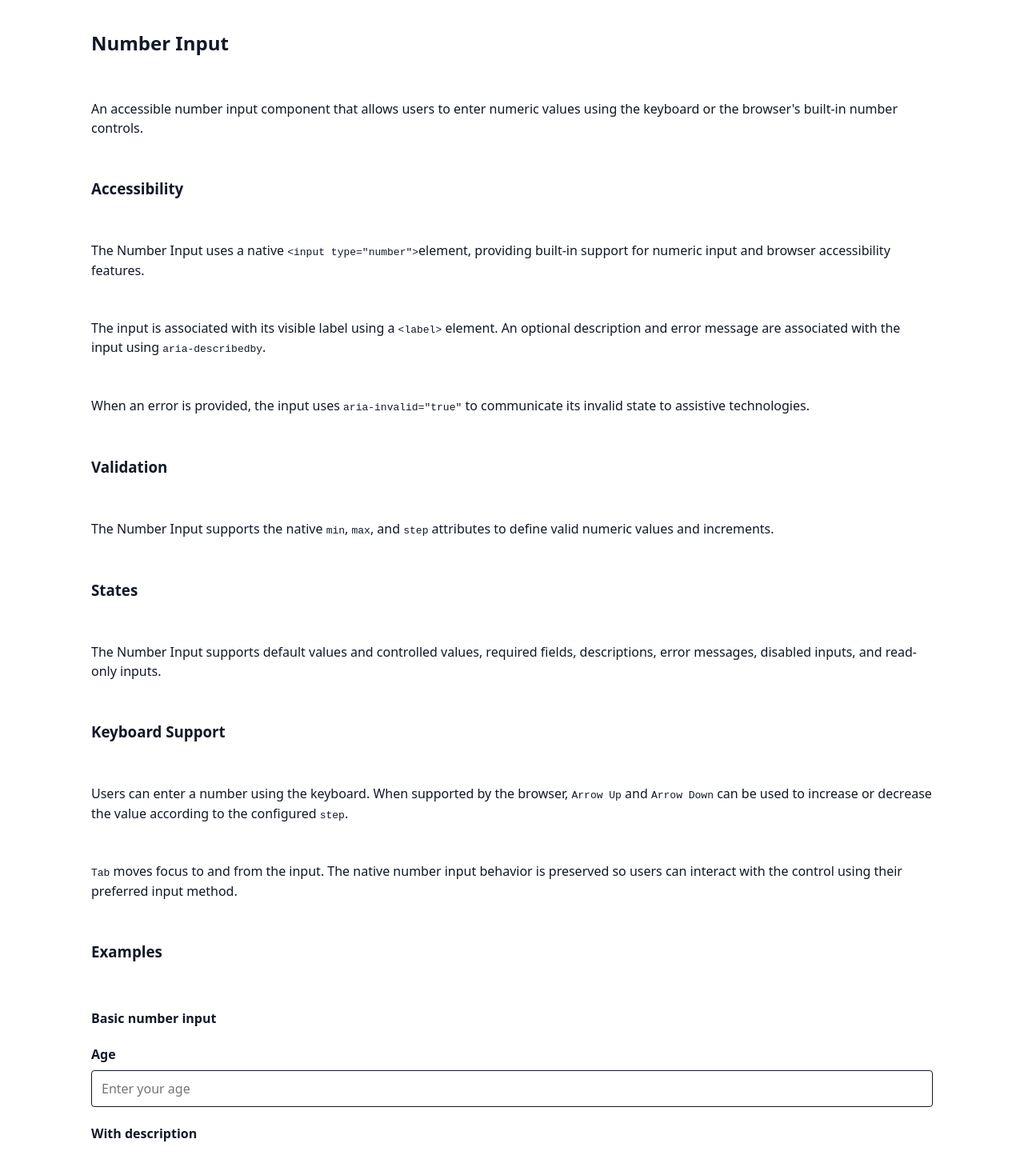
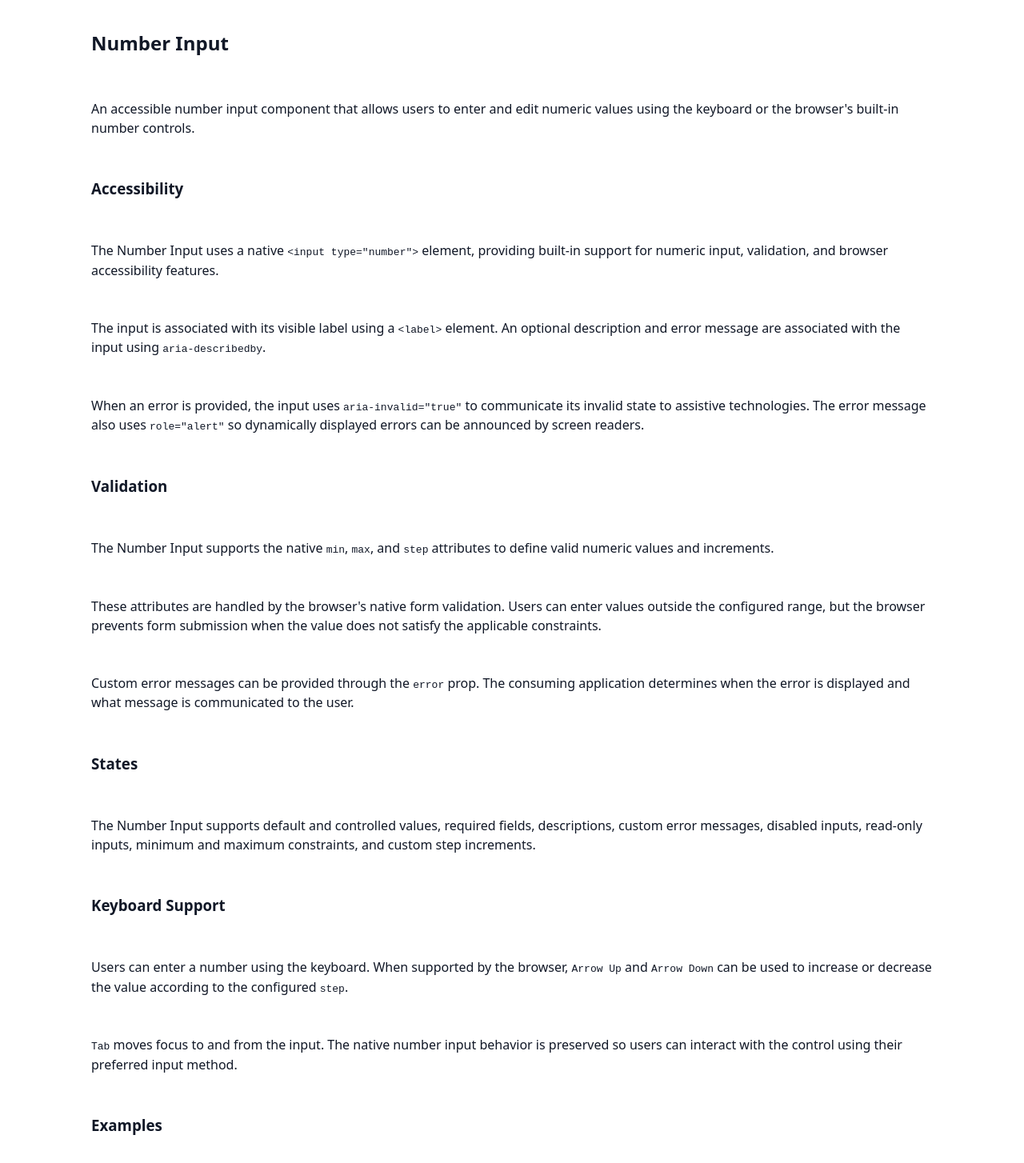
Before and after one commit to rpcorr/accessible-templates, a React (Vite) app: page /form-controls/number-input in a window 1280 px wide. Shown: the part 187-1641 px from the top of the page at 80% size. Built offline with nearby package versions, Linux system fonts and the light colour scheme.

Commit message:
feat(number-input): finalize validation, accessibility, and styling

```diff
--- a/src/components/FormControls/NumberInput/NumberInput.module.css
+++ b/src/components/FormControls/NumberInput/NumberInput.module.css
@@ -1,7 +1,7 @@
 .container {
   display: flex;
   flex-direction: column;
-  gap: 0.5rem;
+  gap: var(--space-2);
 }
 
 .label {
@@ -10,36 +10,38 @@
 
 .description {
   margin: 0;
-  font-size: 0.875rem;
+  font-size: var(--text-sm);
 }
 
 .input {
   width: 100%;
   box-sizing: border-box;
-  padding: 0.625rem 0.75rem;
-  border: 1px solid currentColor;
-  border-radius: 0.25rem;
-  background: inherit;
-  color: inherit;
+  padding: var(--space-3);
+  border: 1px solid var(--color-secondary);
+  border-radius: var(--radius-sm);
+  background-color: var(--color-background);
+  color: var(--color-text);
   font: inherit;
 }
 
 .input:focus-visible {
-  outline: 3px solid currentColor;
+  outline: 3px solid var(--color-focus);
   outline-offset: 2px;
 }
 
 .input:disabled {
   cursor: not-allowed;
-  opacity: 0.5;
+  opacity: 0.6;
 }
 
 .input[readonly] {
+  background-color: var(--color-secondary);
   cursor: default;
 }
 
 .error {
   margin: 0;
-  font-size: 0.875rem;
+  color: var(--color-danger);
+  font-size: var(--text-sm);
   font-weight: 600;
 }
--- a/src/components/FormControls/NumberInput/NumberInput.tsx
+++ b/src/components/FormControls/NumberInput/NumberInput.tsx
@@ -90,7 +90,7 @@ export const NumberInput = forwardRef<HTMLInputElement, NumberInputProps>(
         />
 
         {error && (
-          <p id={errorId} className={styles.error}>
+          <p id={errorId} className={styles.error} role="alert">
             {error}
           </p>
         )}
--- a/src/examples/FormControls/NumberInputExamples.tsx
+++ b/src/examples/FormControls/NumberInputExamples.tsx
@@ -26,6 +26,7 @@ export function NumberInputExamples() {
           description="Enter a quantity between 1 and 10."
           min={1}
           max={10}
+          step={1}
         />
       </div>
 
@@ -98,6 +99,47 @@ export function NumberInputExamples() {
 
         <p aria-live="polite">Current value: {controlledValue || 'empty'}</p>
       </div>
+
+      <div>
+        <h4>Min and Max</h4>
+
+        <form>
+          <NumberInput
+            label="Quantity"
+            name="quantity"
+            description="Enter a quantity between 1 and 10."
+            min={1}
+            max={10}
+          />
+
+          <button type="submit">Submit</button>
+        </form>
+      </div>
+
+      <div>
+        <h4>Step</h4>
+
+        <NumberInput
+          label="Quantity"
+          name="quantity"
+          description="Enter a quantity in increments of 5."
+          min={0}
+          max={100}
+          step={5}
+        />
+      </div>
+
+      <div>
+        <h4>Decimal Step</h4>
+
+        <NumberInput
+          label="Price"
+          name="price"
+          description="Enter a price in increments of 0.25."
+          min={0}
+          step={0.25}
+        />
+      </div>
     </section>
   );
 }
--- a/src/pages/FormControls/NumberInputPage.tsx
+++ b/src/pages/FormControls/NumberInputPage.tsx
@@ -16,18 +16,18 @@ export function NumberInputPage() {
     >
       <main className="stack">
         <p>
-          An accessible number input component that allows users to enter
-          numeric values using the keyboard or the browser's built-in number
-          controls.
+          An accessible number input component that allows users to enter and
+          edit numeric values using the keyboard or the browser's built-in
+          number controls.
         </p>
 
         <h3>Accessibility</h3>
 
         <p>
           The Number Input uses a native{' '}
-          <code>&lt;input type="number"&gt;</code>
-          element, providing built-in support for numeric input and browser
-          accessibility features.
+          <code>&lt;input type="number"&gt;</code> element, providing built-in
+          support for numeric input, validation, and browser accessibility
+          features.
         </p>
 
         <p>
@@ -40,7 +40,9 @@ export function NumberInputPage() {
         <p>
           When an error is provided, the input uses{' '}
           <code>aria-invalid="true"</code> to communicate its invalid state to
-          assistive technologies.
+          assistive technologies. The error message also uses{' '}
+          <code>role="alert"</code> so dynamically displayed errors can be
+          announced by screen readers.
         </p>
 
         <h3>Validation</h3>
@@ -51,12 +53,26 @@ export function NumberInputPage() {
           numeric values and increments.
         </p>
 
+        <p>
+          These attributes are handled by the browser's native form validation.
+          Users can enter values outside the configured range, but the browser
+          prevents form submission when the value does not satisfy the
+          applicable constraints.
+        </p>
+
+        <p>
+          Custom error messages can be provided through the <code>error</code>{' '}
+          prop. The consuming application determines when the error is displayed
+          and what message is communicated to the user.
+        </p>
+
         <h3>States</h3>
 
         <p>
-          The Number Input supports default values and controlled values,
-          required fields, descriptions, error messages, disabled inputs, and
-          read-only inputs.
+          The Number Input supports default and controlled values, required
+          fields, descriptions, custom error messages, disabled inputs,
+          read-only inputs, minimum and maximum constraints, and custom step
+          increments.
         </p>
 
         <h3>Keyboard Support</h3>
```
Also changed, not shown: 1 other file (tests, documents, lock files or other folders).
